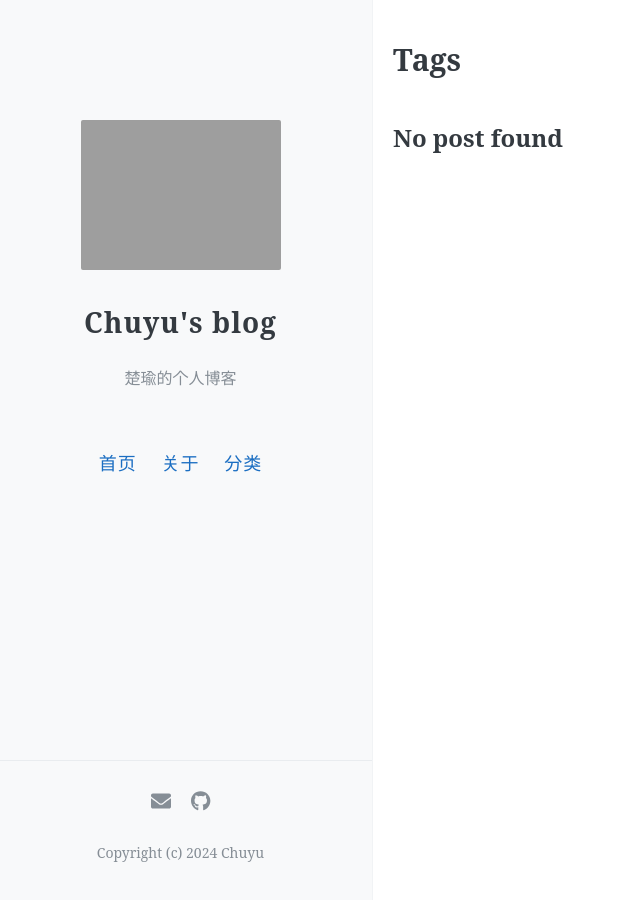
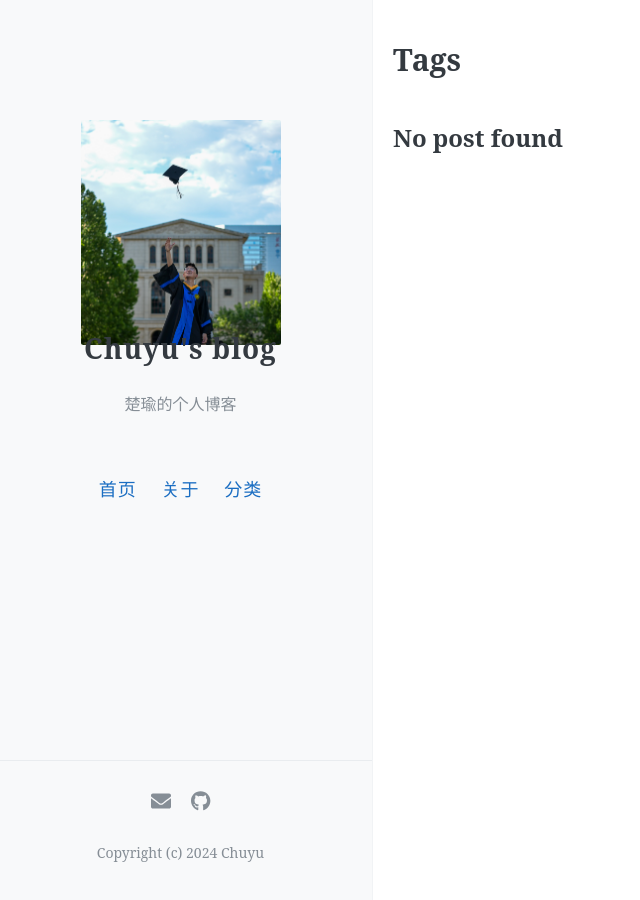
Before and after one commit to ChuyuWang949/ChuyuWang.github.io, a Jekyll site: the page built from tags/index.html, in a window 1280 px wide. Shown: the whole page, without its empty margins (11-651 px from the left). Built offline with Jekyll 4.4.1, drawn with Linux system fonts in a browser that asks for light colours.

Commit message:
Update _config.yml

```diff
--- a/_config.yml
+++ b/_config.yml
@@ -1,7 +1,7 @@
 name: "Chuyu's blog"
 description: "楚瑜的个人博客"
 
-avatar: https://ChuyuWang949.github.io/images/avatar.png
+avatar: https://ChuyuWang949.github.io/images/avatar.jpg
 favicon: https://ChuyuWang949.github.io/images/favicon.ico
 
 navigation:
```
